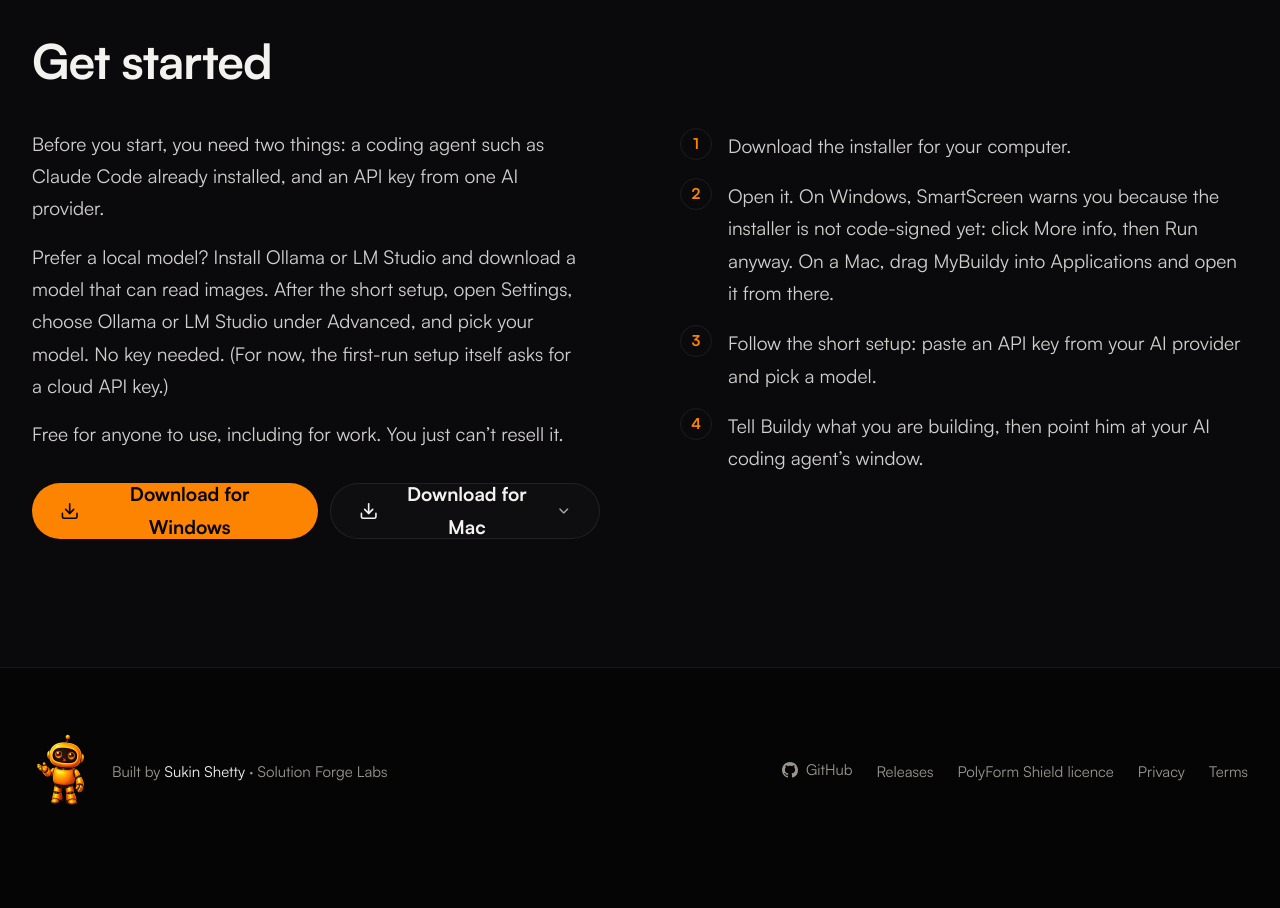
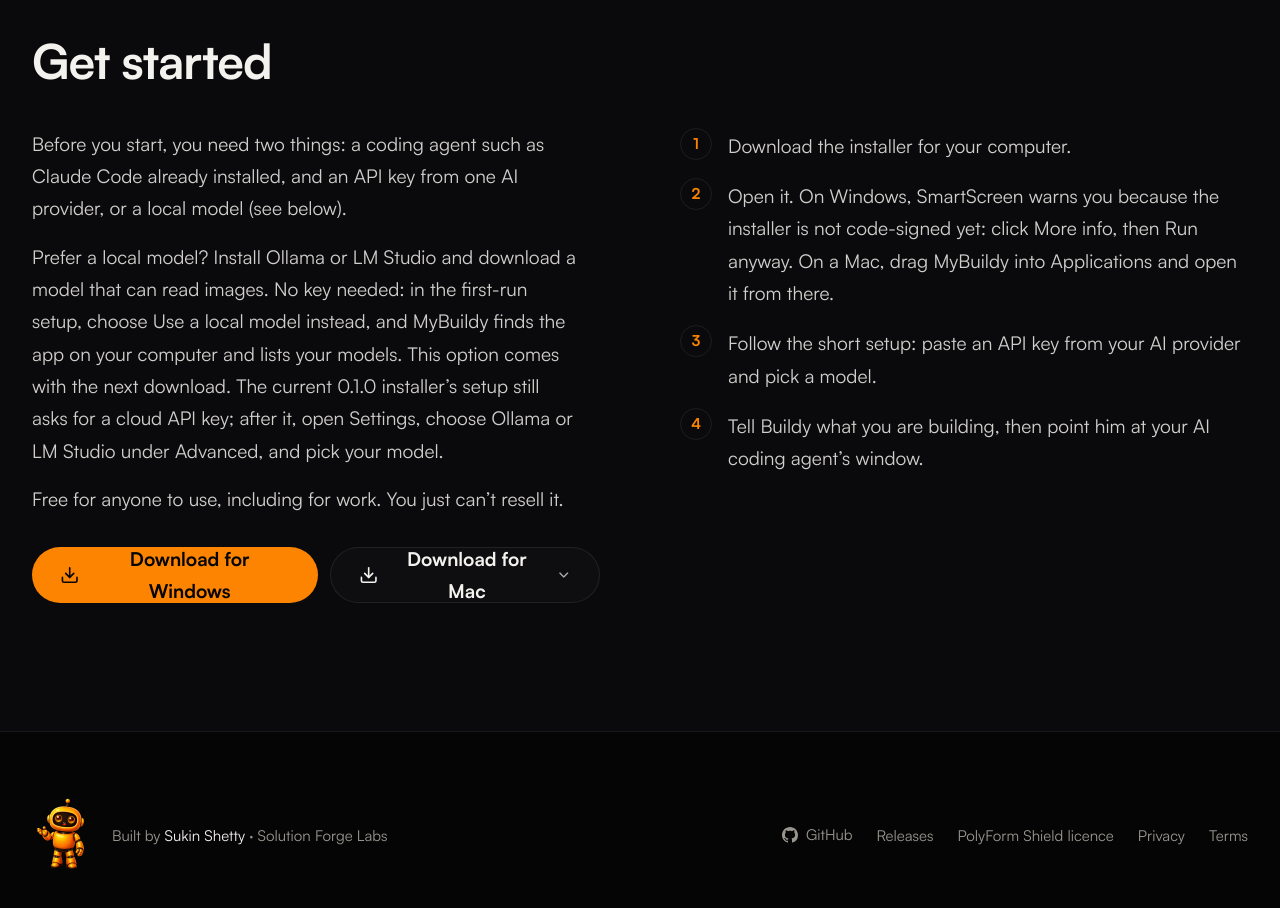
Before and after one commit to SukinShetty/mybuildy-site, a Next.js app: page / in a window 1280 px wide. Shown: the part 7620-8528 px from the top of the page. Before the commit the page ends 8496 px from the top, so only its background shows below. Built offline with nearby package versions, Linux system fonts and the light colour scheme; no server answers.

Commit message:
copy: local model in first-run setup, no cloud key needed (#3)

```diff
--- a/app/page.tsx
+++ b/app/page.tsx
@@ -269,12 +269,14 @@
             <Reveal>
               <p className="max-w-[34rem] text-body text-text/85">
                 Before you start, you need two things: a coding agent such as Claude Code already installed, and an
-                API key from one AI provider.
+                API key from one AI provider, or a local model (see below).
               </p>
               <p className="mt-4 max-w-[34rem] text-body text-text/85">
-                Prefer a local model? Install Ollama or LM Studio and download a model that can read images. After
-                the short setup, open Settings, choose Ollama or LM Studio under Advanced, and pick your model. No
-                key needed. (For now, the first-run setup itself asks for a cloud API key.)
+                Prefer a local model? Install Ollama or LM Studio and download a model that can read images. No key
+                needed: in the first-run setup, choose Use a local model instead, and MyBuildy finds the app on your
+                computer and lists your models. This option comes with the next download. The current 0.1.0
+                installer&rsquo;s setup still asks for a cloud API key; after it, open Settings, choose Ollama or LM
+                Studio under Advanced, and pick your model.
               </p>
               <p className="mt-4 max-w-[34rem] text-body text-text/85">
                 Free for anyone to use, including for work. You just can&rsquo;t resell it.
```
